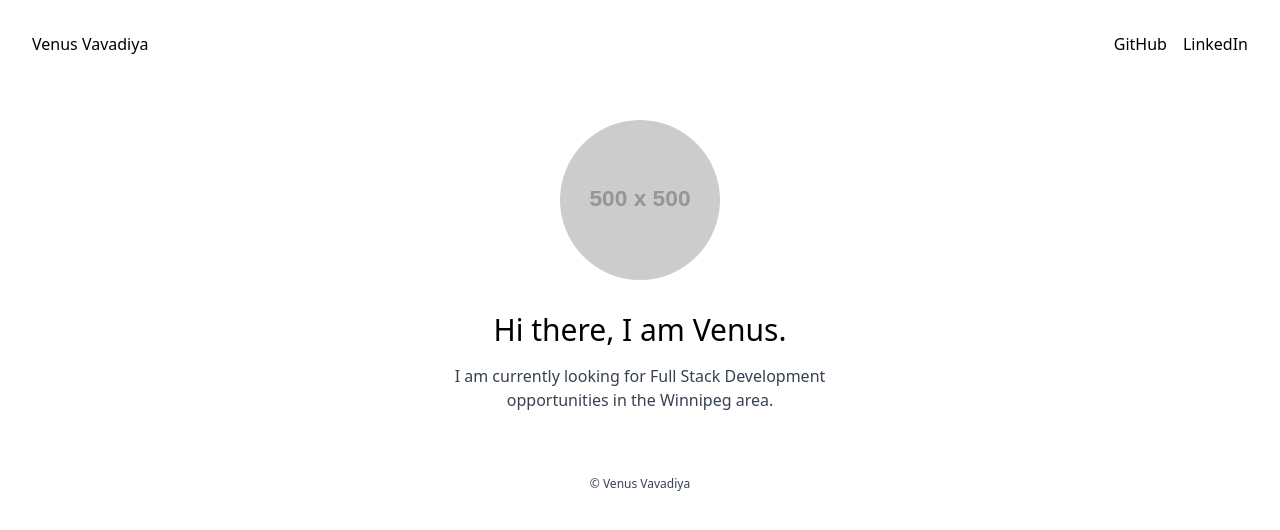
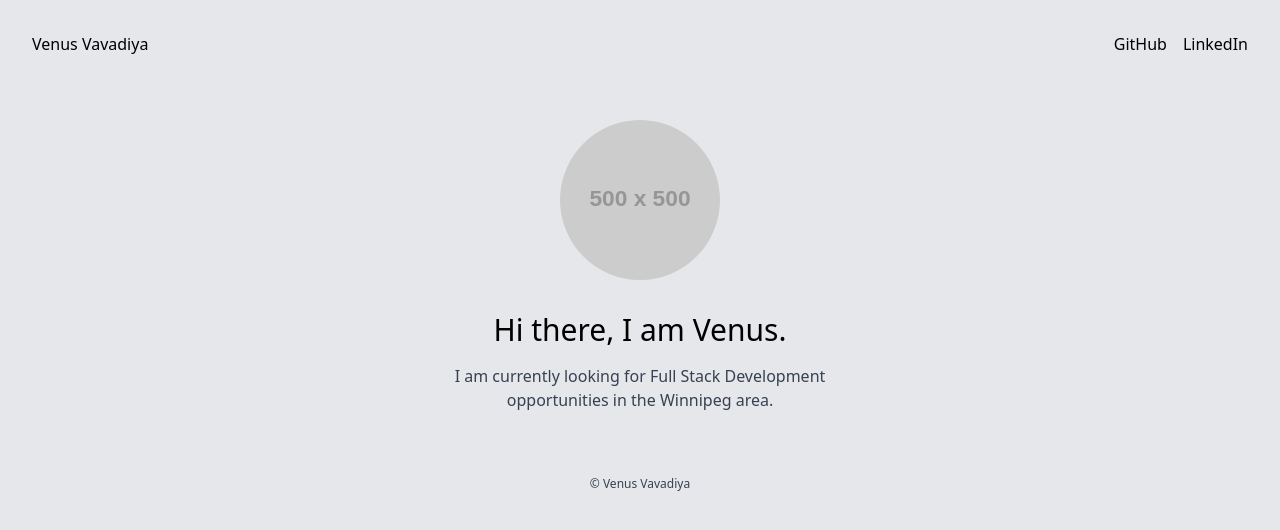
Before and after one commit to venusvavadiya/venusvavadiya.github.io, a Next.js app: page / in a window 1280 px wide. Shown: the top 530 px of the page. Built offline with nearby package versions, Linux system fonts and the light colour scheme.

Commit message:
Background grayed

```diff
--- a/layouts/Page.jsx
+++ b/layouts/Page.jsx
@@ -23,7 +23,7 @@ const PageLayout = ({
       />
     </Head>
 
-    <div className="antialiased">
+    <div className="antialiased min-h-screen bg-gray-200">
       <Header />
 
       <div className="overflow-hidden">
```
